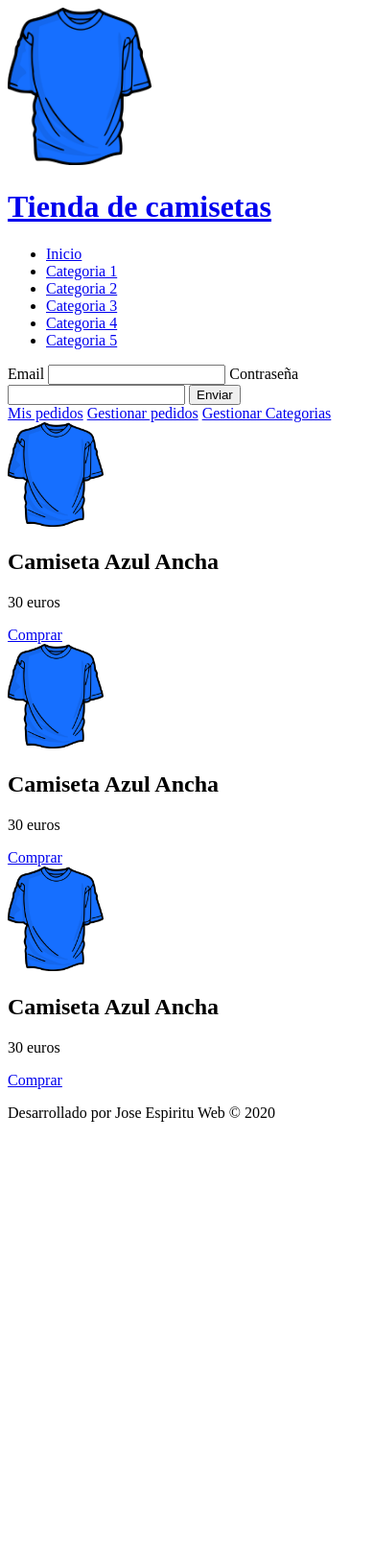
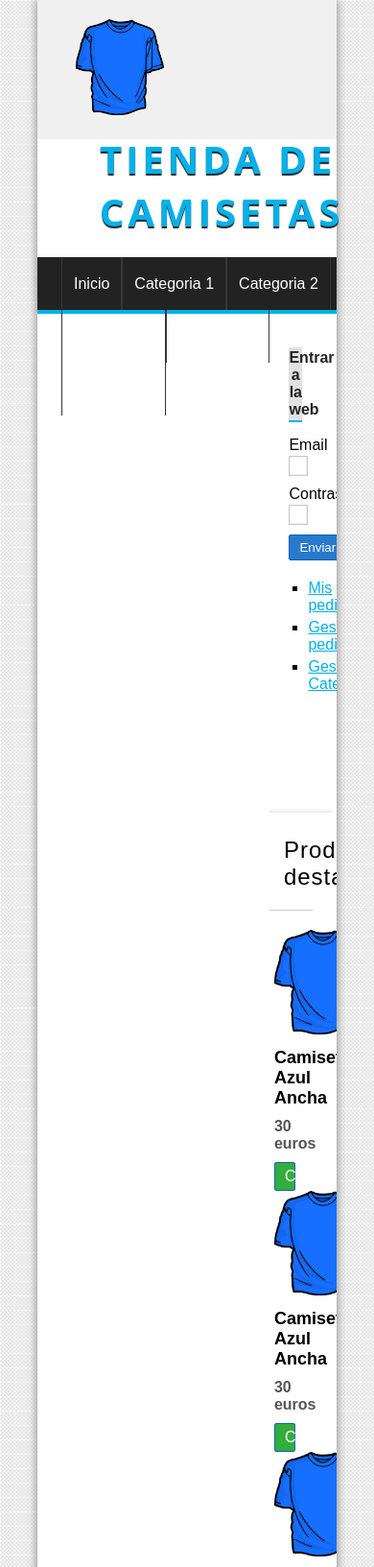
Before and after one commit to joseespiritu/TiendaVirtualPHP-NoFrameworks, a PHP site: page / in a window 390 px wide. Shown: the top 1633 px of the page at 96% size. Before the commit the page ends 1169 px from the top, so only its background shows below. Run offline with PHP 8.4, Linux system fonts and the light colour scheme.

Commit message:
Maquetacion CSS, no responsive

```diff
--- a/assets/css/styles.css
+++ b/assets/css/styles.css
@@ -1,7 +1,291 @@
+/* GENERALES */
+
+* {
+    padding: 0px;
+    margin: 0px;
+    font-family: Arial, Helvetica, sans-serif;
+}
+
+body {
+    background: url(../img/bg.png);
+}
+
+a {
+    color: #01b1ea;
+}
+
+a:visited {
+    color: #01b1ea;
+}
+
+a:hover {
+    color: #555555;
+}
+
+
+/* CONTAINER */
+
+#container {
+    width: 80%;
+    margin: 0 auto;
+    box-shadow: 0px 0px 10px gray;
+    background: white;
+}
+
+
+/* HEADER */
+
+#header {
+    height: 145px;
+    background-color: #f0f0f0;
+}
+
+#logo {
+    padding: 20px;
+    margin-left: 20px;
+    float: left;
+}
+
 #logo img {
-    width: 150px;
+    float: left;
+    height: 100px;
+}
+
+#logo a {
+    float: left;
+    font-size: 40px;
+    letter-spacing: 4px;
+    font-family: 'Open Sans', Helvetica, Arial;
+    text-transform: uppercase;
+    color: #01b1ea;
+    font-weight: bold;
+    text-decoration: none;
+    margin-top: 18px;
+    margin-left: 25px;
+    text-shadow: 0px 2px 1px #222222;
+    transition: all 300ms;
+}
+
+#logo a:hover {
+    text-shadow: 0px 2px 1px #222222, 0px 0px 4px #01b1ea;
+}
+
+
+/* MENU */
+
+#menu {
+    clear: both;
+    background: #222222;
+    color: wheat;
+    height: 55px;
+    border-bottom: 4px solid #01b1ea;
+}
+
+#menu ul {
+    list-style: none;
+    text-decoration: none;
+    margin: 0px auto;
+    margin-left: 25px;
+}
+
+#menu ul li {
+    line-height: 55px;
+    float: left;
+    border-right: 1px solid #363636;
+}
+
+#menu a {
+    display: block;
+    color: white;
+    text-decoration: none;
+    padding-left: 12px;
+    padding-right: 12px;
+    transition: all 300ms;
+}
+
+#menu a:first-child {
+    border-left: 1px solid #363636;
+}
+
+#menu a:hover {
+    background: #01b1ea;
+}
+
+
+/* CONTENT */
+
+#content {
+    margin: 0 auto;
+    overflow: hidden;
+    background: white;
+}
+
+
+/* BARRA LATERAL */
+
+#lateral {
+    width: 22%;
+    min-height: 500px;
+    float: left;
+    margin-top: 20px;
+    margin-left: 10px;
+}
+
+#lateral .block_aside {
+    display: block;
+    width: 90%;
+    margin: 5px auto;
+    padding: 10px;
+}
+
+#lateral h3 {
+    display: block;
+    color: #222222;
+    width: 100%;
+    text-align: center;
+    padding-top: 2px;
+    padding-bottom: 2px;
+    margin-bottom: 15px;
+    font-size: 16px;
+    font-weight: bold;
+    background: #e1e1e1;
+    border-bottom: 2px solid #01b1ea;
+}
+
+#lateral ul {
+    margin-top: 20px;
+    margin-bottom: 20px;
+}
+
+#lateral ul li {
+    list-style: square;
+    margin-left: 20px;
+    margin-top: 5px;
+    margin-bottom: 5px;
+}
+
+
+/* FORMS */
+
+label,
+input[type="text"],
+input[type="password"],
+input[type="email"],
+select {
+    display: block;
+    width: 95%;
+    margin-top: 2px;
+    margin-bottom: 2px;
+}
+
+input[type="text"],
+input[type="password"],
+input[type="email"],
+select {
+    border: 1px solid #c9c9c9;
+    box-shadow: 0px 0px 2px #cccccc inset;
+    background: white;
+    padding: 2px;
+    color: gray;
+    transition: all 300ms;
+}
+
+input[type="text"]:focus,
+input[type="password"]:focus,
+input[type="email"]:focus {
+    border: 1px solid #1579b5;
+    color: black;
+}
+
+input[type="button"],
+input[type="submit"],
+button,
+.button {
+    display: block;
+    border-radius: 2px;
+    width: auto;
+    padding: 5px;
+    padding-left: 10px;
+    padding-right: 10px;
+    color: white;
+    background: #2979cd;
+    border: 1px solid #1160be;
+    cursor: pointer;
+}
+
+.button {
+    background: #33ae3d;
+    color: white !important;
+    text-decoration: none;
+}
+
+label,
+input[type="button"],
+input[type="submit"],
+button {
+    display: block;
+    margin-top: 10px;
+}
+
+
+/* CENTRAL */
+
+#central {
+    width: 72%;
+    min-height: 500px;
+    float: right;
+    border-left: 1px solid #cccccc;
+    box-shadow: -5px -1px 5px #dddddd;
+    padding: 25px;
+}
+
+#central h1 {
+    font-size: 24px;
+    font-weight: normal;
+    letter-spacing: 1px;
+    text-align: center;
+    border-bottom: 1px solid #cccccc;
+    margin-bottom: 20px;
+    padding: 20px;
+    padding-top: 0px;
+}
+
+
+/* PRODUCTOS */
+
+.product {
+    width: 30%;
+    float: left;
+    margin-left: 10px;
+    margin-right: 10px;
+    text-align: center;
 }
 
 .product img {
     width: 100px;
+    margin-bottom: 10px;
 }
+
+.product h2 {
+    font-size: 18px;
+    margin-bottom: 10px;
+}
+
+.product p {
+    font-weight: bold;
+    color: #555555;
+    margin-bottom: 10px;
+}
+
+
+/* FOOTER */
+
+#footer {
+    clear: both;
+    text-align: center;
+    padding-top: 10px;
+    padding-bottom: 10px;
+    color: white;
+    background: #222222;
+    border-top: 4px solid #01b1ea;
+}
--- a/index.php
+++ b/index.php
@@ -5,16 +5,18 @@
     <meta charset="UTF-8" />
     <meta name="viewport" content="width=device-width, initial-scale=1.0" />
     <title>Tienda de Camisetas</title>
-    <link rel="stylesheet" href="assets/css/styles.css"/>
+    <link rel="stylesheet" href="assets/css/styles.css" />
 </head>
 
 <body>
+
+    <div id="container">
         <!--CABECERA-->
         <header id="header">
             <div id="logo">
                 <img src="assets/img/camiseta.png" alt="Camiseta Logo" />
                 <a href="index.php">
-                <h1>Tienda de camisetas</h1>
+                    Tienda de camisetas
                 </a>
             </div>
         </header>
@@ -48,47 +50,57 @@
             <!-- BARRA LATERAL -->
             <aside id="lateral">
                 <div id="login" class="block_aside">
+                <h3>Entrar a la web</h3>
                     <form action="#" method="POST">
                         <label for="email">Email</label>
-                    <input type="email" name="email"/>
+                        <input type="email" name="email" />
                         <label for="password">Contraseña</label>
-                    <input type="password" name="password"/>
-                    <input type="submit" value="Enviar"/>
+                        <input type="password" name="password" />
+                        <input type="submit" value="Enviar" />
                     </form>
-
+                    <ul>
+                        <li>
                             <a href="#">Mis pedidos</a>
+                        </li>
+                        <li>
                             <a href="#">Gestionar pedidos</a>
+                        </li>
+                        <li>
                             <a href="#">Gestionar Categorias</a>
+                        </li>
+                    </ul>
                 </div>
             </aside>
 
             <!-- CONTENIDO CENTRAL -->
             <div id="central">
+                <h1>Productos destacados</h1>
                 <div class="product">
-                <img src="assets/img/camiseta.png" alt="producto"/>
+                    <img src="assets/img/camiseta.png" alt="producto" />
                     <h2>Camiseta Azul Ancha</h2>
                     <p>30 euros</p>
-                <a href="#">Comprar</a>
+                    <a href="#" class="button">Comprar</a>
                 </div>
                 <div class="product">
-                <img src="assets/img/camiseta.png" alt="producto"/>
+                    <img src="assets/img/camiseta.png" alt="producto" />
                     <h2>Camiseta Azul Ancha</h2>
                     <p>30 euros</p>
-                <a href="#">Comprar</a>
+                    <a href="#" class="button">Comprar</a>
                 </div>
                 <div class="product">
-                <img src="assets/img/camiseta.png" alt="producto"/>
+                    <img src="assets/img/camiseta.png" alt="producto" />
                     <h2>Camiseta Azul Ancha</h2>
                     <p>30 euros</p>
-                <a href="#">Comprar</a>
+                    <a href="#" class="button">Comprar</a>
                 </div>
             </div>
         </div>
 
         <!-- FOOTER -->
         <footer id="footer">
-        <p>Desarrollado por Jose Espiritu Web &copy; <?=date('Y')?></p>
+            <p>Desarrollado por Jose Espiritu Web &copy; <?= date('Y') ?></p>
         </footer>
+    </div>
 </body>
 
 </html>
```
Lines whose indentation alone changed are shown as unchanged.
